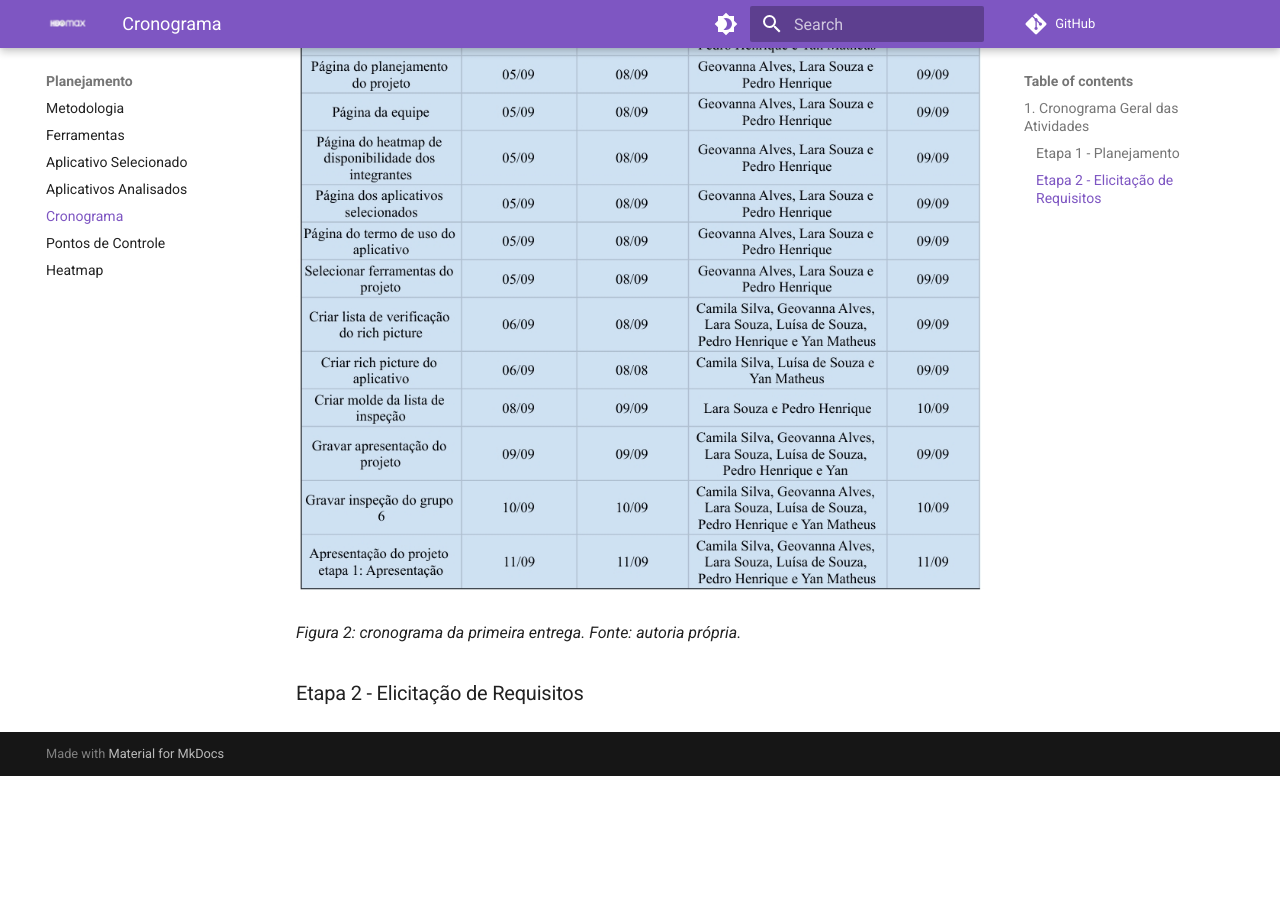
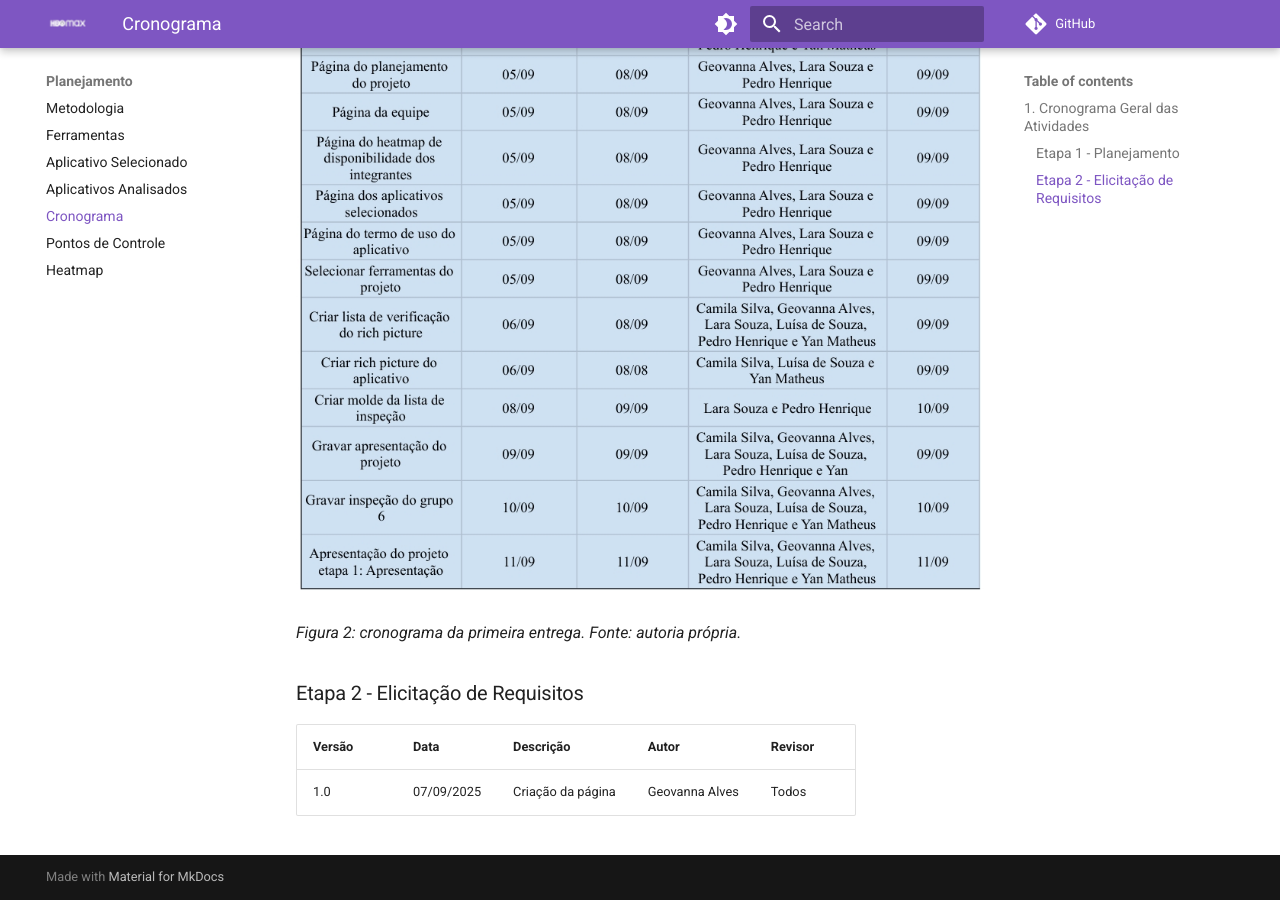
Before and after one commit to Requisitos-de-Software/2025.2-Grupo05, an MkDocs documentation site: the page built from docs/Planejamento/Cronograma.md, in a window 1280 px wide and 900 px high, scrolled down 1737 px. Built offline with MkDocs 1.6.1 and Material for MkDocs 9.7.7, drawn with Linux system fonts in a browser that asks for light colours; comment, search, counter and statistics services are not loaded; before the commit the page ends 2513 px from its top, so only the background shows below that.

Commit message:
Atalizando pagina do cronograma

```diff
--- a/docs/Planejamento/Cronograma.md
+++ b/docs/Planejamento/Cronograma.md
@@ -33,3 +33,8 @@ A _Figura 2_ aborda as atividades feitas para a primeira entrega.
 _Figura 2: cronograma da primeira entrega. Fonte: autoria própria._
 
 ### Etapa 2 - Elicitação de Requisitos
+
+
+| Versão | Data       | Descrição                   | Autor             | Revisor         |
+|--------|------------|-----------------------------|-------------------|-----------------|
+| 1.0    | 07/09/2025 | Criação da página           |  Geovanna Alves   |    Todos        |
```
